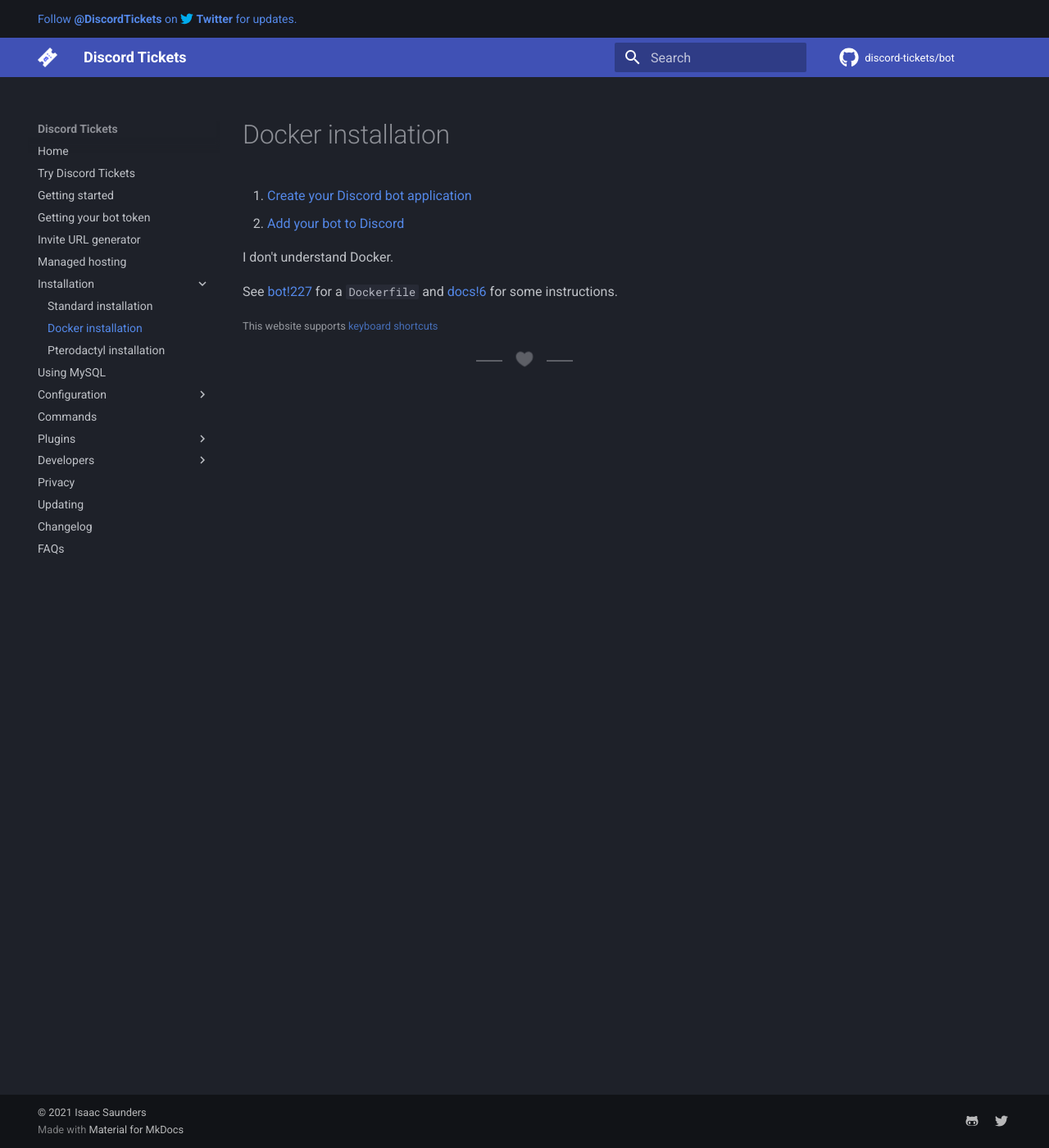
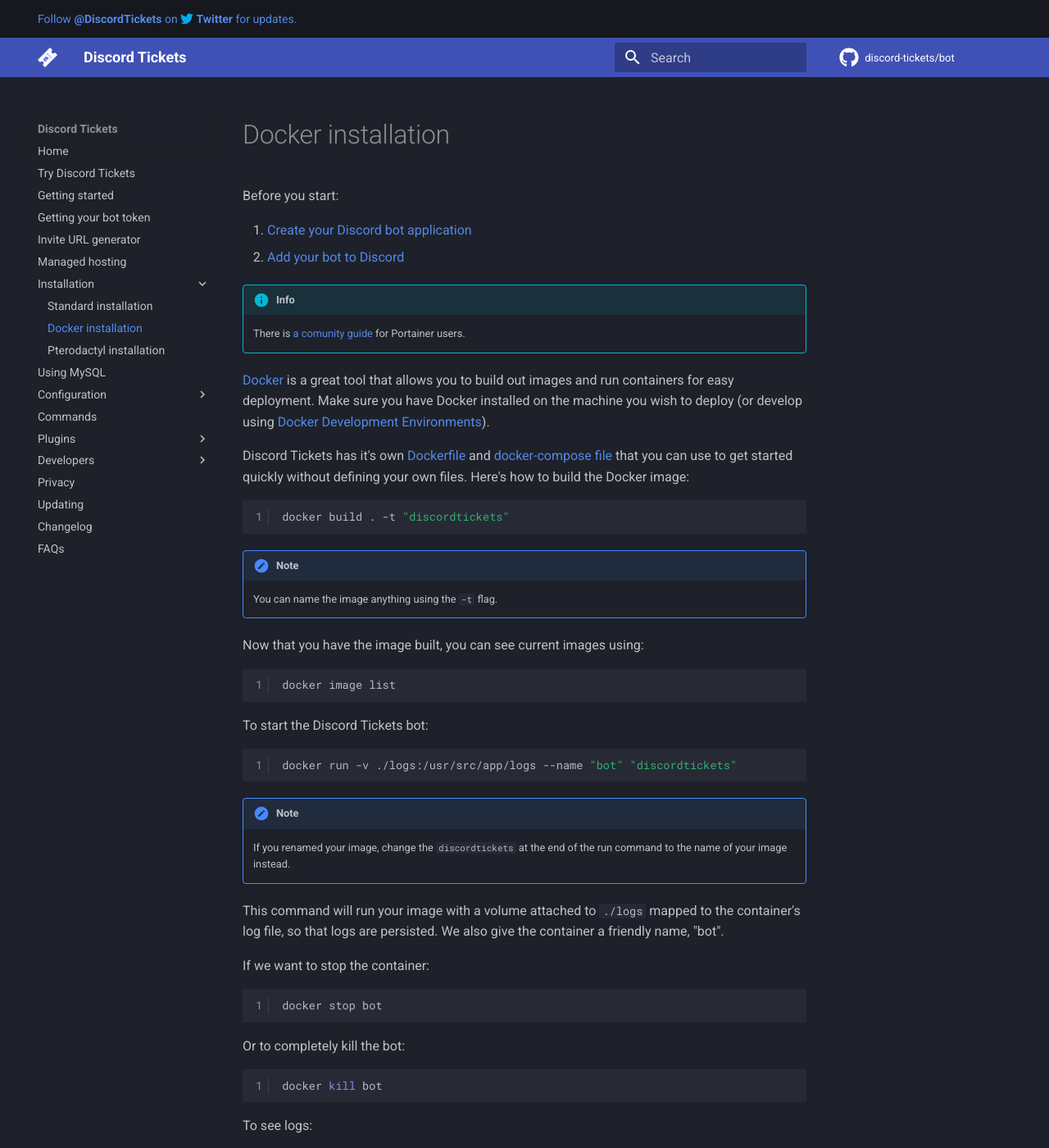
Before and after one commit to discord-tickets/docs, an MkDocs documentation site: the page built from docs/installation/docker.md, in a window 1280 px wide and 1400 px high. Shown: the whole window at 82% size. Built offline with MkDocs 1.6.1 and Material for MkDocs 9.7.7, drawn with Linux system fonts in a browser that asks for light colours; comment, search, counter and statistics services are not loaded; some of the changed text lies outside the part shown.

Commit message:
fix: docker guide

````diff
--- a/docs/installation/docker.md
+++ b/docs/installation/docker.md
@@ -1,8 +1,59 @@
 # Docker installation
+
+Before you start:
 
 1. [Create your Discord bot application](/getting-your-bot-token)
 2. [Add your bot to Discord](/invite-url-generator)
 
-I don't understand Docker.
 
-See bot!227 for a `Dockerfile` and  docs!6 for some instructions.
+!!! info
+	There is [a comunity guide](https://wiki.foxco-network.de/en/docker-portainer/install-discord-tickets-bot) for Portainer users.
+
+[Docker](https://www.docker.com/) is a great tool that allows you to build out images and run containers for easy deployment. Make sure you have Docker installed on the machine you wish to deploy (or develop using [Docker Development Environments](https://docs.docker.com/desktop/dev-environments/)).
+
+Discord Tickets has it's own [Dockerfile](https://github.com/discord-tickets/bot/blob/main/Dockerfile) and [docker-compose file](https://github.com/discord-tickets/bot/blob/main/docker-compose.yml) that you can use to get started quickly without defining your own files. Here's how to build the Docker image:
+
+```bash
+docker build . -t "discordtickets"
+```
+
+!!! note
+	You can name the image anything using the `-t` flag.
+
+Now that you have the image built, you can see current images using:
+
+```bash
+docker image list
+```
+
+To start the Discord Tickets bot:
+
+```bash
+docker run -v ./logs:/usr/src/app/logs --name "bot" "discordtickets"
+```
+
+!!! note
+	If you renamed your image, change the `discordtickets` at the end of the run command to the name of your image instead.
+
+This command will run your image with a volume attached to `./logs` mapped to the container's log file, so that logs are persisted. We also give the container a friendly name, "bot".
+
+If we want to stop the container:
+
+```bash
+docker stop bot
+```
+
+Or to completely kill the bot:
+
+```bash
+docker kill bot
+```
+
+To see logs:
+
+```bash
+docker logs bot -f
+```
+
+!!! note
+	`-f` flag here means "follow", which will give you all logs and continue to until you exit with `ctrl-c`.
````
Also changed, not shown: docs/installation.md (deleted, +0 -111 lines).
